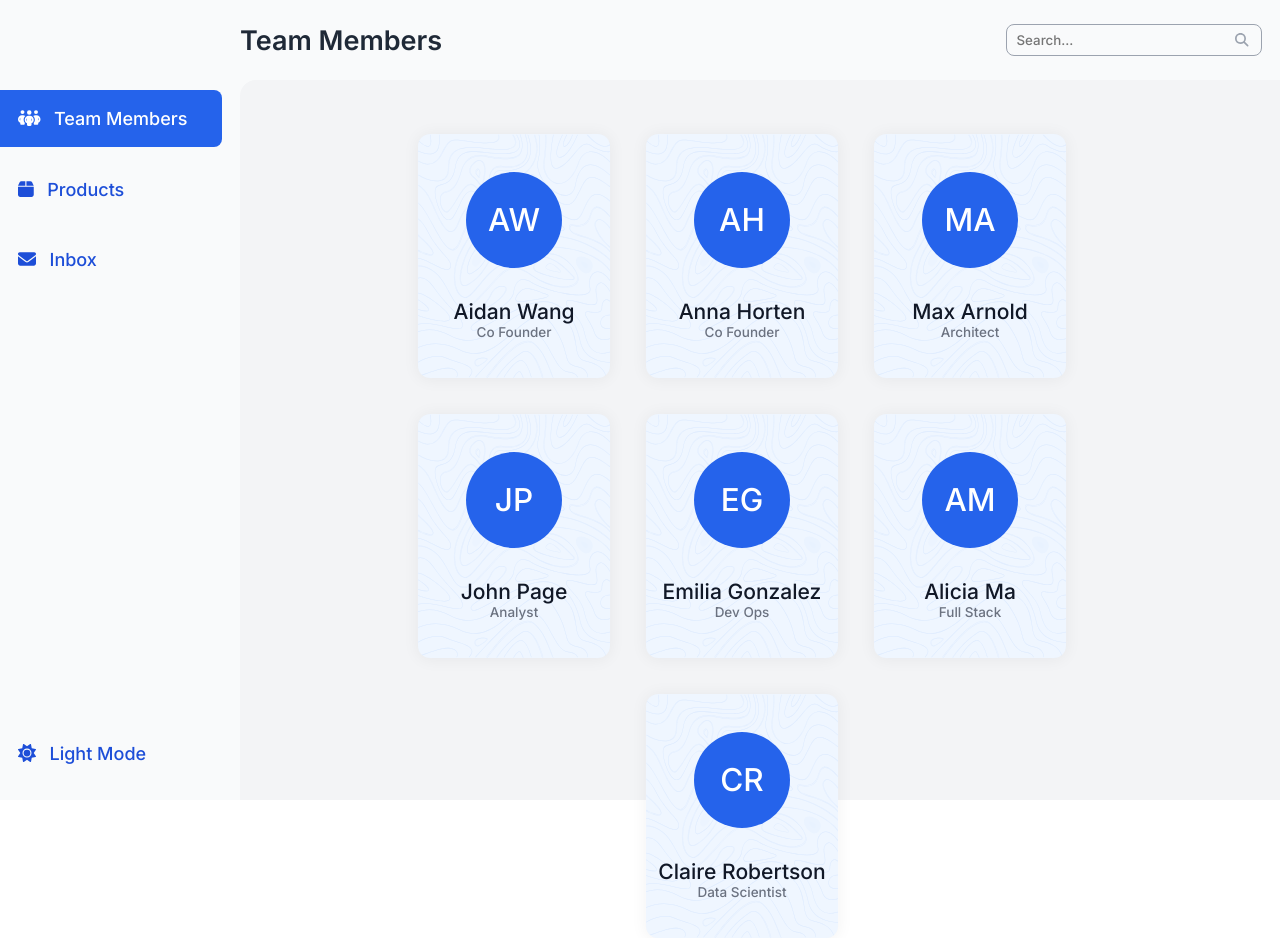
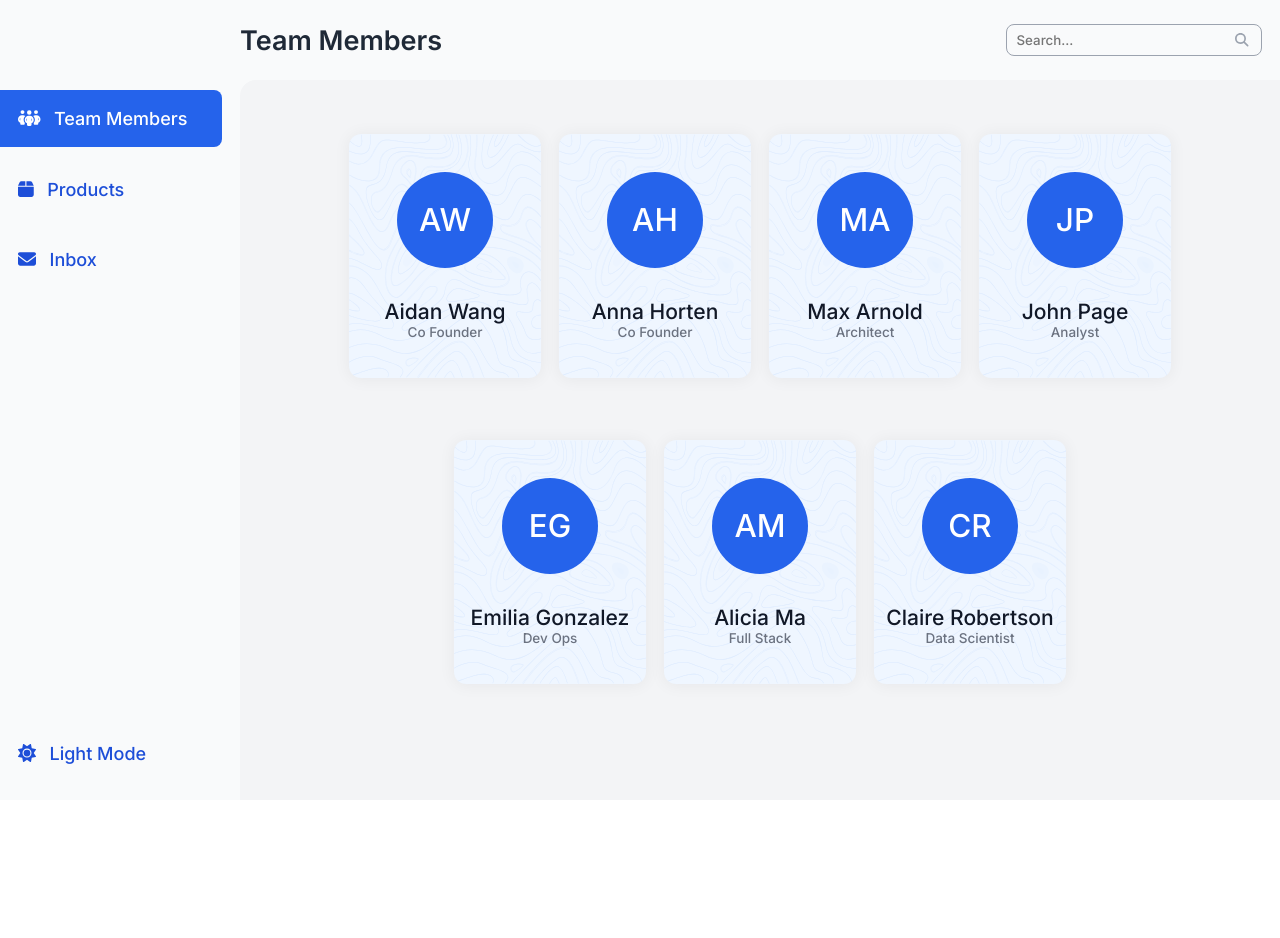
Before and after one commit to parthmarfatia/parth-marfatia-censius-assignment, a React (Vite) app: page / in a window 1280 px wide. After the commit the page ends 800 px from the top, so only its background shows below. Built offline with nearby package versions, Linux system fonts and the light colour scheme.

Commit message:
fixing media queries

```diff
--- a/src/index.css
+++ b/src/index.css
@@ -93,7 +93,7 @@ html {
   cursor: pointer;
 }
 
-@media (max-width: 768px) {
+@media (max-width: 820px) {
   .nav--container {
     height: 5%;
   }
@@ -105,13 +105,12 @@ html {
   display: flex;
   flex-wrap: wrap;
   justify-content: center;
-  align-items: center;
   height: 90%;
   border-radius: 16px 0 0 0;
-  padding: 3em 5em;
+  padding: 3em 0;
 }
 
-@media (max-width: 768px) {
+@media (max-width: 820px) {
   .team--container {
     padding: 0;
     height: 95%;
@@ -128,7 +127,7 @@ html {
   border-radius: 12px;
   width: 192px;
   height: 244px;
-  margin: 0 2em 2em 0;
+  margin: 0 0.5em;
   box-shadow: 0px 1px 16px 1px rgba(17, 24, 39, 0.05);
   background-image: url("./Assests/design.svg");
 }
@@ -155,10 +154,10 @@ html {
   color: #6b7280;
 }
 
-@media (max-width: 768px) {
+@media (max-width: 820px) {
   .card--container {
     margin: 0;
     padding: 0;
-    transform: scale(0.7);
+    transform: scale(0.9);
   }
 }
```
